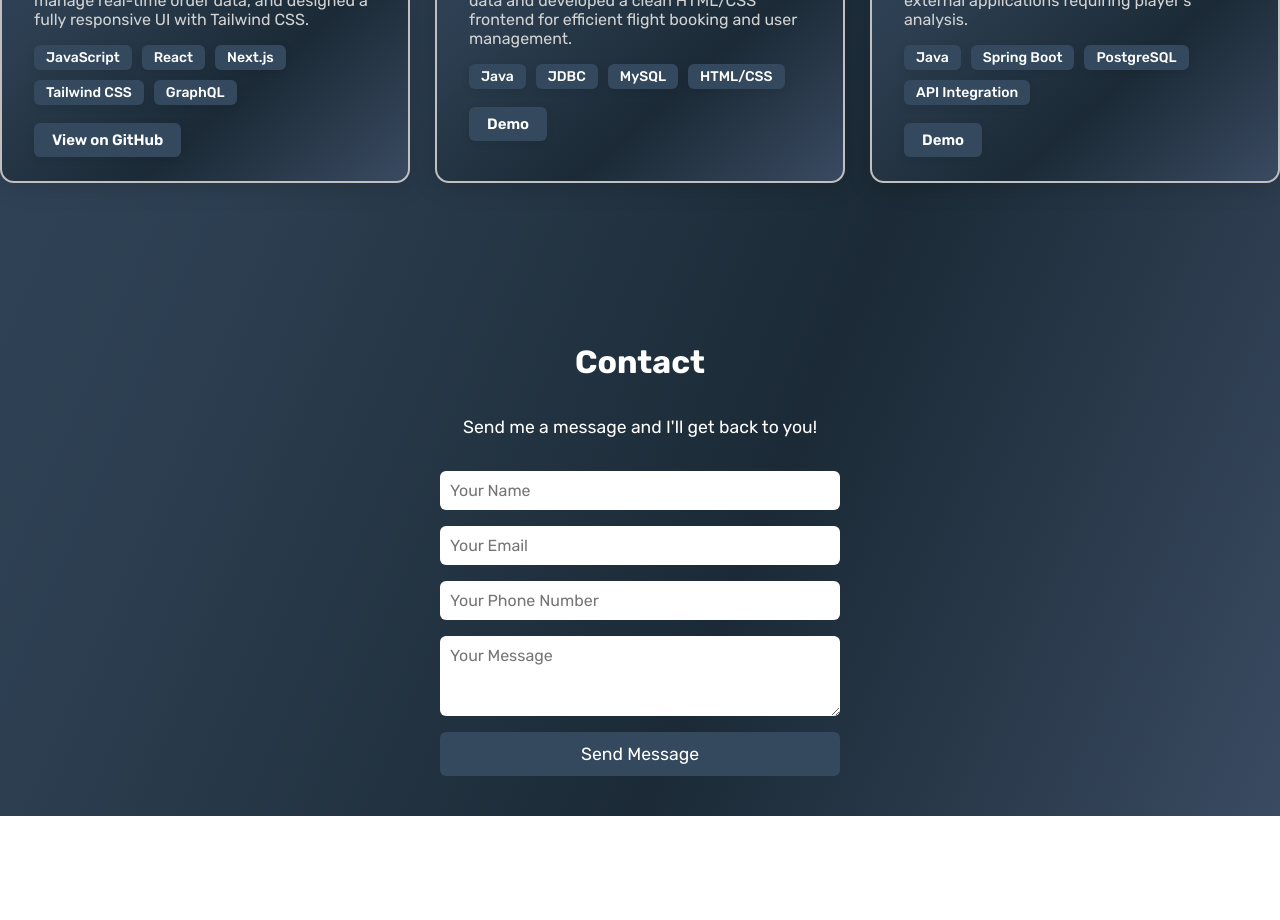
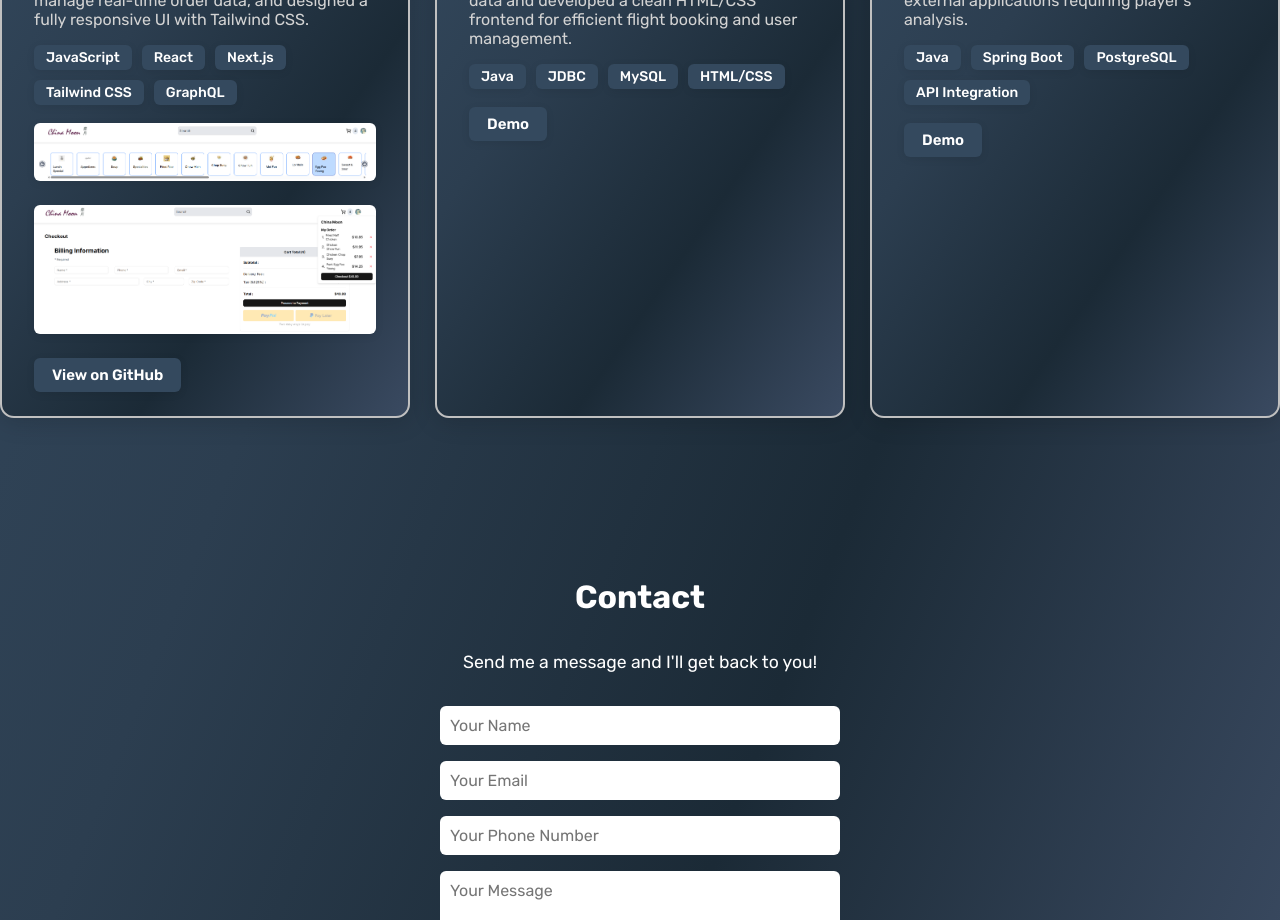
Before and after one commit to JosephLin135/Personal-Portfolio, a React (Vite) app in the folder Personal-Portfolio/: page / in a window 1280 px wide. Shown: the part 2220-3140 px from the top of the page. Before the commit the page ends 3036 px from the top, so only its background shows below. Built offline with nearby package versions, Linux system fonts and the light colour scheme.

Commit message:
added more project details

```diff
--- a/Personal-Portfolio/index.html
+++ b/Personal-Portfolio/index.html
@@ -146,6 +146,8 @@
             <li>Tailwind CSS</li>
             <li>GraphQL</li>
           </ul>
+          <img src="src/main-menu.png" alt="Main Menu" class="menu-image" />
+          <img src="src/checkout.png" alt="Checkout" class="checkout-image" />
           <a class="project-link" href="https://github.com/JosephLin135/ChinaMoon" target="_blank">View on GitHub</a>
         </div>
         <div class="project-item">
--- a/Personal-Portfolio/src/index.css
+++ b/Personal-Portfolio/src/index.css
@@ -543,6 +543,17 @@ h2 {
   background: #2c3e50;
 }
 
+/* Chinese Food Ordering App Images */
+.menu-image, .checkout-image {
+  max-width: 800px;
+  width: 100%;
+  height: auto;
+  display: block;
+  margin: 0 auto 24px auto;
+  border-radius: 6px;
+  box-shadow: 0 2px 8px rgba(0,0,0,0.08);
+}
+
 /* Contact Section Styles */
 #contacts {
   color: #fff;
```
Also changed, not shown: Personal-Portfolio/src/checkout.png (added), Personal-Portfolio/src/main-menu.png (added).
